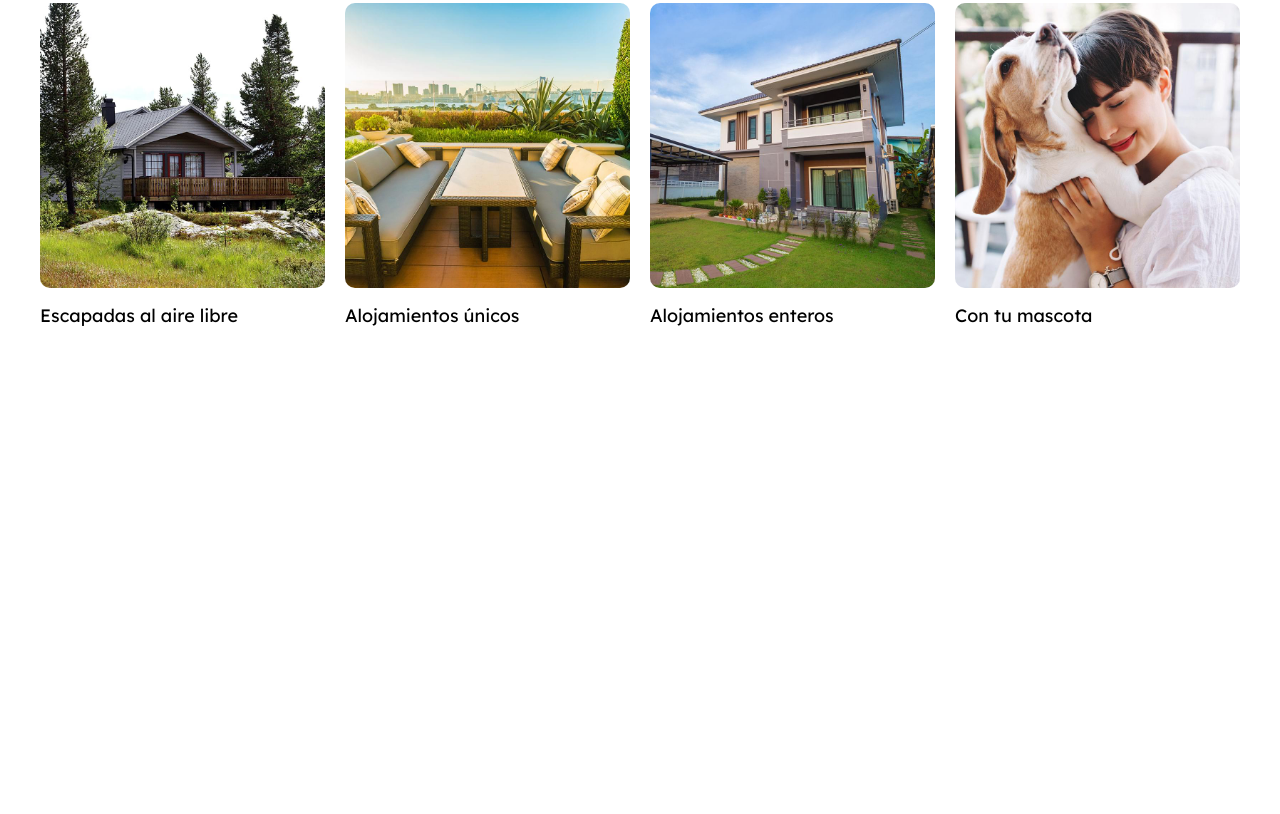
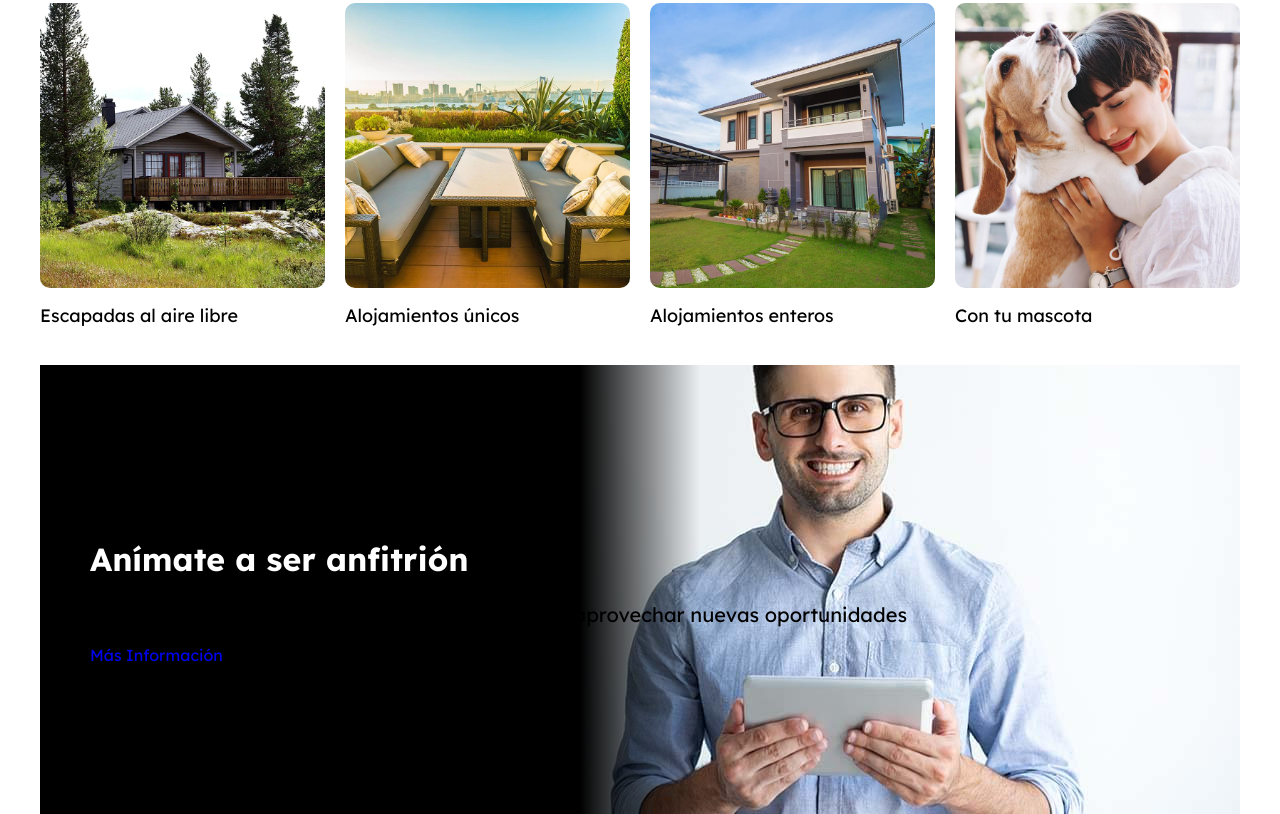
Before and after one commit to Kuro-98/14-airbnb_FIN, a website: page index.html in a window 1280 px wide. Shown: the part 1279-2093 px from the top of the page. Before the commit the page ends 1644 px from the top, so only its background shows below. Drawn offline with Linux system fonts and the light colour scheme.

Commit message:
Añadido contenido de anfitrión a index.html y estilos en _anfitrion.scss

```diff
--- a/index.html
+++ b/index.html
@@ -184,6 +184,15 @@
         </div>
     </section>
 
+    <section class="anfitrion contenedor seccion">
+        <div class="anfitrion__contenido">
+            <h2 class="anfitrion__heading">Anímate a ser anfitrión</h2>
+            <p class="anfitrion__texto">Comparte tu espacio para generar dinero extra y aprovechar nuevas oportunidades
+            </p>
+            <a href="#" class="anfitrion__enlace">Más Información</a>
+        </div>
+    </section>
+
 </body>
 
 </html>
--- a/src/scss/ui/contenido/_anfitrion.scss
+++ b/src/scss/ui/contenido/_anfitrion.scss
@@ -1,2 +1,41 @@
 @use 'base/variables' as v;
 @use 'base/mixins' as m;
+
+.anfitrion {
+	display: grid;
+	grid-template-rows: repeat(2, 1fr);
+	row-gap: 15rem;
+	padding: 5rem;
+	color: v.$blanco;
+	background-image: linear-gradient(to bottom, v.$negro 0%, v.$negro 50%, transparent 50%), url(../img/anfitrion.jpg);
+	background-size: 100%, 60rem;
+	background-repeat: no-repeat;
+	background-position: center, center bottom;
+	@include m.telefono {
+		background-size: 100%, 70rem;
+		background-position: center, center 200%;
+	}
+	@include m.tablet {
+		grid-template-rows: unset;
+		background-image: linear-gradient(to right, v.$negro 0%, v.$negro 45%, transparent 55%),
+			url(../img/anfitrion.jpg);
+		background-size: 100%, auto;
+		background-position: center, 50% 30%;
+		padding: 15rem 5rem;
+	}
+
+	@include m.desktop {
+		background-position: center, right center;
+	}
+
+	&__contenido {
+	}
+	&__heading {
+	}
+
+	&__texto {
+	}
+
+	&__enlace {
+	}
+}
```
Also changed, not shown: build/css/app.css, 1 other file.
